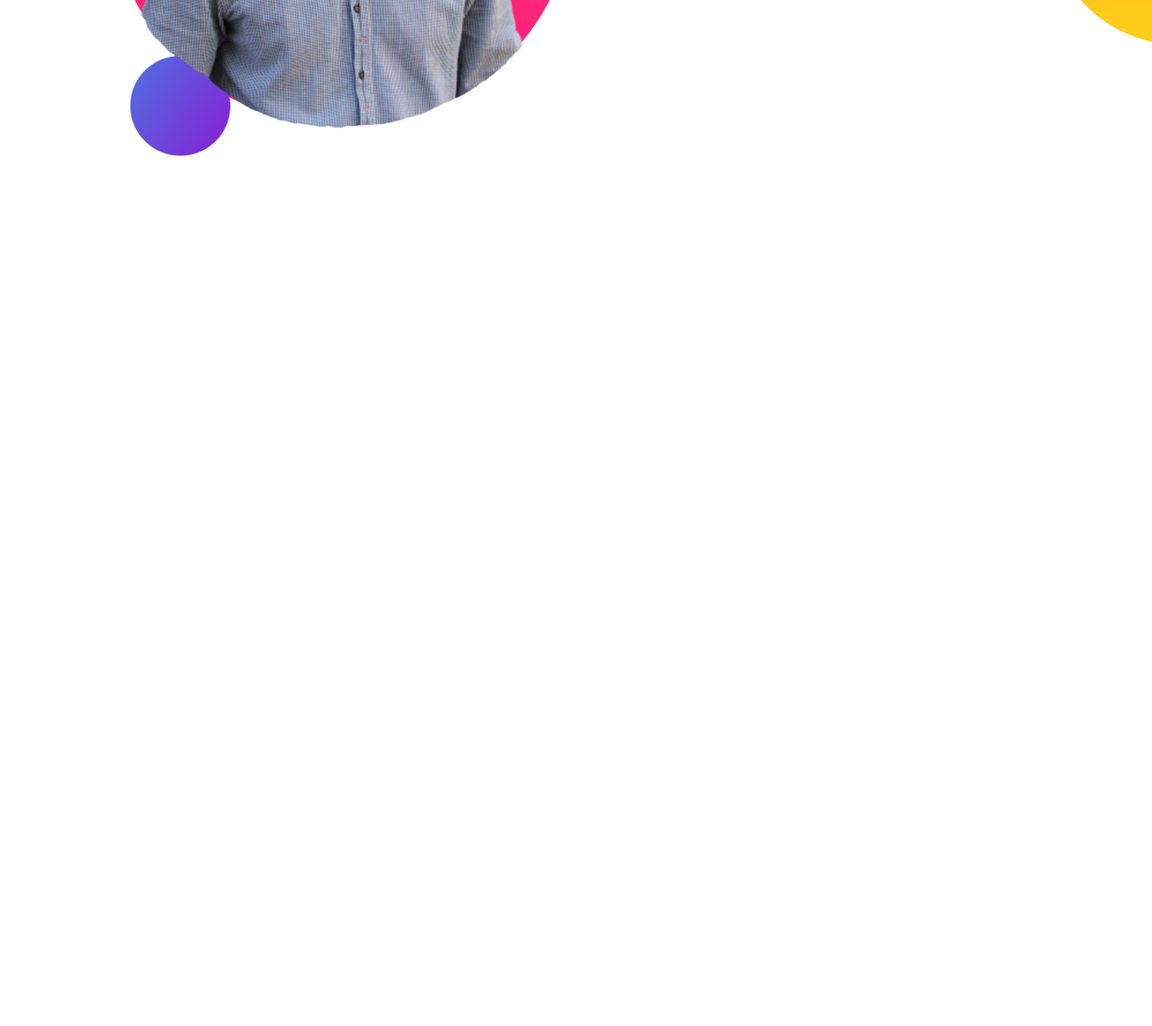
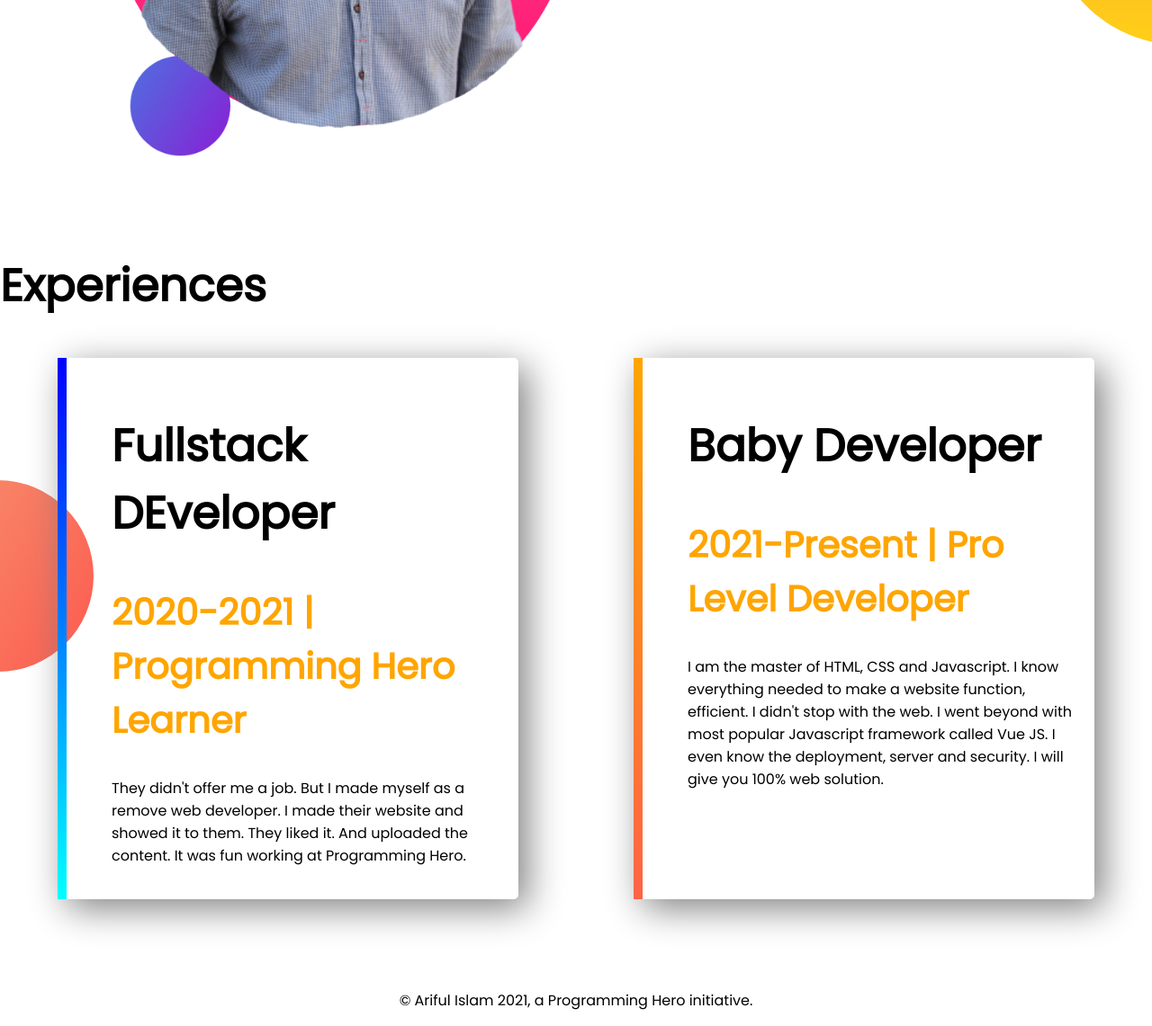
Before and after one commit to arif2494/First-Portfolio, a plain HTML site: page index.html in a window 1280 px wide. Shown: the part 1058-2199 px from the top of the page at 90% size. Before the commit the page ends 1339 px from the top, so only its background shows below. Drawn offline with Linux system fonts and the light colour scheme.

Commit message:
website done

```diff
--- a/asset/css/style.css
+++ b/asset/css/style.css
@@ -11,7 +11,7 @@ h1 {
 	color: orange;
 }
 
-section {
+.flexible-container {
 	display: flex;
 	margin-bottom: 100px;
 }
@@ -41,3 +41,36 @@ section {
 	background-repeat: no-repeat;
 	background-position: right;
 }
+
+.experience-area {
+	background-image: url("../img/exp-bg.png");
+	background-repeat: no-repeat;
+	background-position: left;
+}
+
+.experience-item {
+	box-shadow: 10px 10px 40px gray;
+	width: 40%;
+	margin-left: 5%;
+	margin-right: 5%;
+	padding: 20px;
+	padding-left: 50px;
+	border-radius: 5px;
+}
+h2 {
+	font-size: 40px;
+}
+#border-1 {
+	border-image: linear-gradient(blue, cyan);
+	border-image-slice: 1;
+	border-left: 10px solid;
+}
+
+#border-2 {
+	border-image: linear-gradient(orange, tomato);
+	border-image-slice: 1;
+	border-left: 10px solid;
+}
+footer p {
+	text-align: center;
+}
--- a/index.html
+++ b/index.html
@@ -14,7 +14,7 @@
 
   <link rel="stylesheet" href="asset/css/style.css">
 </head>
-<section class="top-banner">
+<section class="top-banner flexible-container">
   <div class="half-width">
     <h1>Welcome To</h1>
     <h1><span class="or-color">Ariful Islam</span> World</h1>
@@ -31,7 +31,7 @@
   </div>
 </section>
 
-<section class="dream-big">
+<section class="dream-big flexible-container">
   <div class="half-width">
     <img src="asset/img/my-bg2.png" alt="fream big">
   </div>
@@ -45,6 +45,32 @@
     <a href="https://www.linkedin.com/in/ariful-islam-054220204/" target="_blank" class="link-btn">Download Resume</a>
   </div>
 </section>
+<section class="experience-area">
+  <h1>Experiences</h1>
+  <div class="flexible-container">
+    <div id="border-1" class="experience-item">
+      <h1>Fullstack DEveloper</h1>
+      <h2 class="or-color">2020-2021 | Programming Hero Learner</h3>
+        <p>They didn't offer me a job. But I made myself as a remove web developer. I made their website and showed it
+          to
+          them.
+          They liked it. And uploaded the content. It was fun working at Programming Hero.</p>
+    </div>
+    <div id="border-2" class="experience-item border-2">
+      <h1>Baby Developer</h1>
+      <h2 class="or-color">2021-Present | Pro Level Developer</h3>
+        <p>I am the master of HTML, CSS and Javascript. I know everything needed to make a website function, efficient.
+          I
+          didn't
+          stop with the web. I went beyond with most popular Javascript framework called Vue JS. I even know the
+          deployment,
+          server and security. I will give you 100% web solution.</p>
+    </div>
+  </div>
+</section>
+<footer>
+  <p>© Ariful Islam 2021, a Programming Hero initiative.</p>
+</footer>
 
 <body>
 
```
